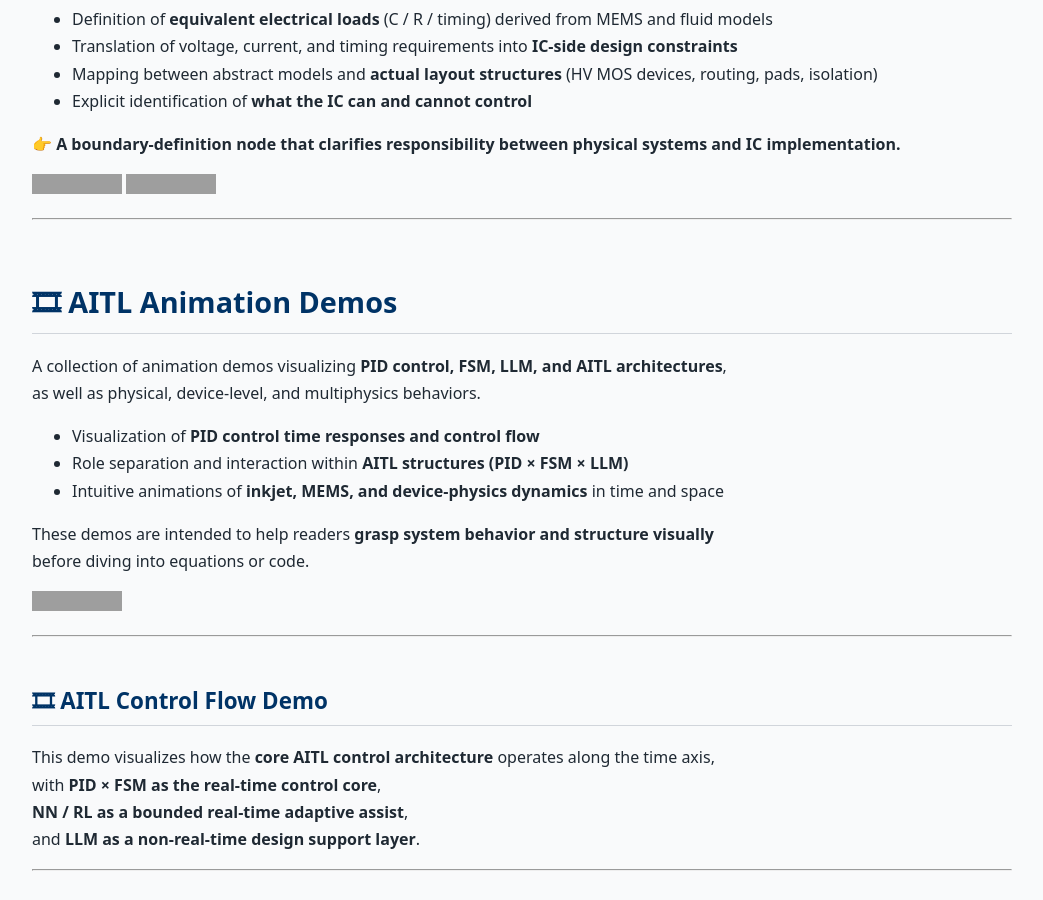
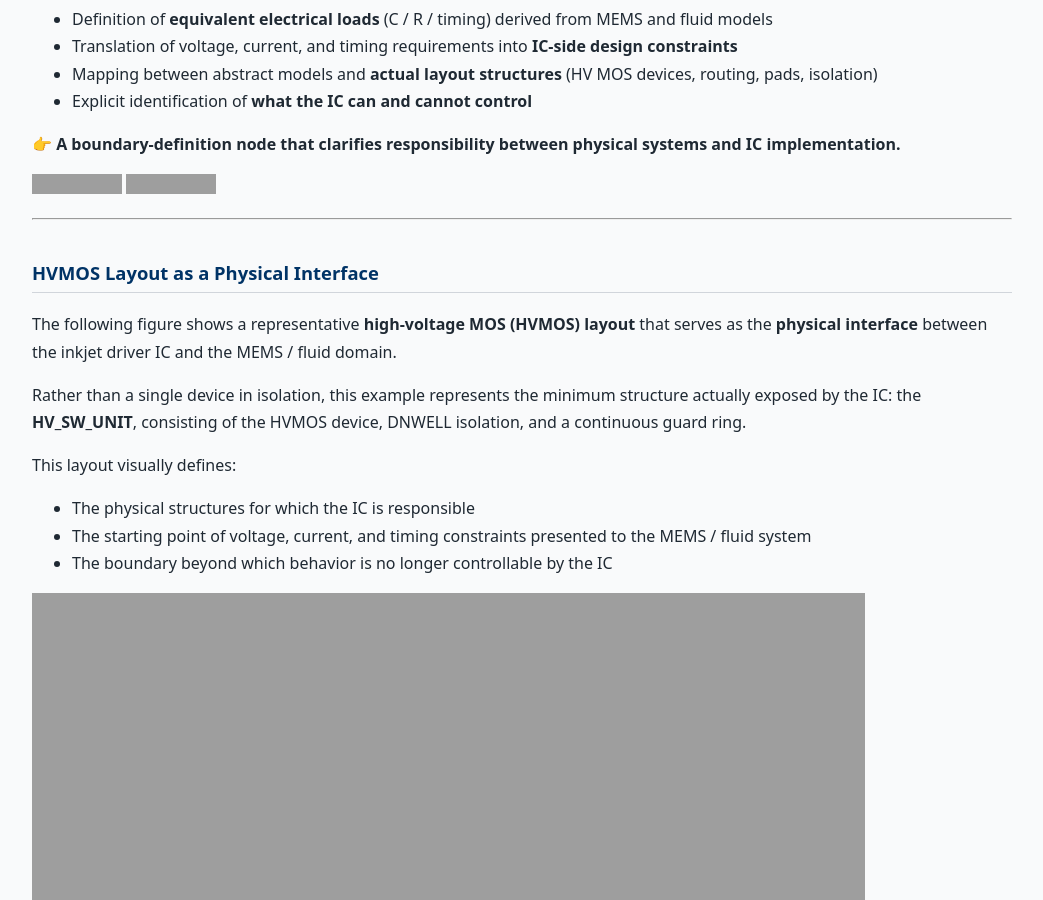
Before and after one commit to Samizo-AITL/Samizo-AITL.github.io, a Jekyll site: the page built from portal/en/index.md, in a window 1280 px wide and 900 px high, scrolled down 17679 px. Shown: the whole window, without its empty margins (118-1161 px from the left). Built offline with Jekyll 4.4.1, drawn with Linux system fonts in a browser that asks for light colours; grey boxes are pictures that could not be loaded.

Commit message:
Update index.md

```diff
--- a/portal/en/index.md
+++ b/portal/en/index.md
@@ -549,6 +549,31 @@ between physical systems and IC implementation.**
 
 ---
 
+### HVMOS Layout as a Physical Interface
+
+The following figure shows a representative **high-voltage MOS (HVMOS) layout**
+that serves as the **physical interface** between the inkjet driver IC
+and the MEMS / fluid domain.
+
+Rather than a single device in isolation, this example represents the
+minimum structure actually exposed by the IC:
+the **HV_SW_UNIT**, consisting of the HVMOS device,
+DNWELL isolation, and a continuous guard ring.
+
+This layout visually defines:
+- The physical structures for which the IC is responsible
+- The starting point of voltage, current, and timing constraints
+  presented to the MEMS / fluid system
+- The boundary beyond which behavior is no longer controllable by the IC
+
+<img
+  src="https://samizo-aitl.github.io/gf180-inkjet-driver/docs/images/02_hv_sw_unit_gds.png"
+  alt="HV_SW_UNIT GDS as the Physical Interface of an Inkjet Driver IC"
+  width="85%"
+/>
+
+---
+
 # 🎞 AITL Animation Demos
 A collection of animation demos visualizing **PID control, FSM, LLM, and AITL architectures**,
 as well as physical, device-level, and multiphysics behaviors.
```
